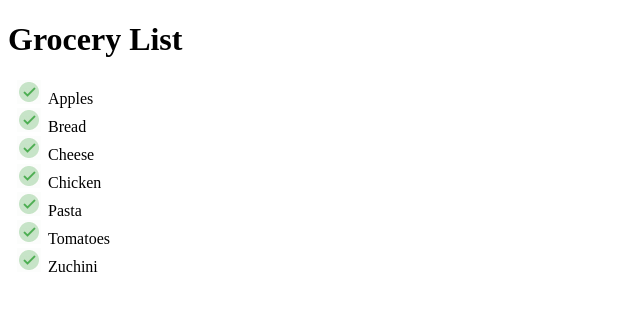
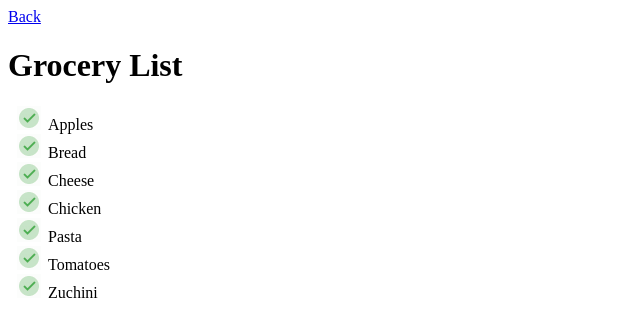
Before and after one commit to ariadnefagundes/ariadnefagundes.github.io, a plain HTML site: page unit7/Exercises/ex6.html in a window 1280 px wide. Shown: the whole page, without its empty margins (0-640 px from the left). Drawn offline with Linux system fonts and the light colour scheme.

Commit message:
Update ex6.html

```diff
--- a/unit7/Exercises/ex6.html
+++ b/unit7/Exercises/ex6.html
@@ -10,6 +10,7 @@
   </style>
 </head>
 <body>
+   <a href="https://ariadnefagundes.github.io/unit7/Exercises/"> Back </a>
  <h1> Grocery List </h1>
   <ul>
     <li>Apples</li>
```
